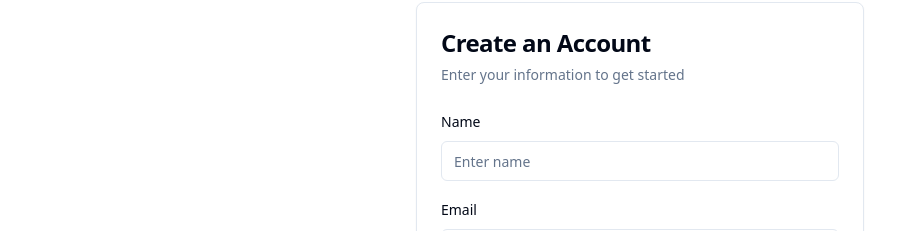
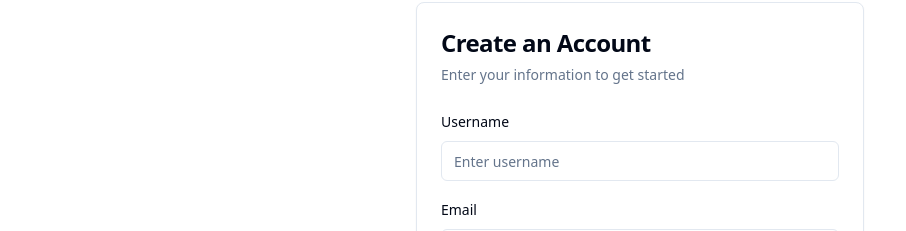
Before and after one commit to hbzhou/course-app, a React (Vite) app in the folder ui/: page /register in a window 1280 px wide. Shown: the part 123-354 px from the top of the page, without its empty margins (0-906 px from the left). Built offline with nearby package versions, Linux system fonts and the light colour scheme; no server answers.

Commit message:
fix: align registration form field name with backend (name → username)

```diff
--- a/ui/src/api/authApi.ts
+++ b/ui/src/api/authApi.ts
@@ -7,7 +7,7 @@ export interface LoginRequest {
 }
 
 export interface RegisterRequest {
-  name: string;
+  username: string;
   email: string;
   password: string;
 }
--- a/ui/src/pages/auth/Registration.tsx
+++ b/ui/src/pages/auth/Registration.tsx
@@ -44,13 +44,13 @@ const Registration = () => {
               </div>
             )}
             <div className="space-y-2">
-              <Label htmlFor="name">Name</Label>
+              <Label htmlFor="username">Username</Label>
               <Input
-                id="name"
-                placeholder="Enter name"
-                {...register("name", { required: true })}
+                id="username"
+                placeholder="Enter username"
+                {...register("username", { required: true })}
               />
-              {errors.name && <span className="text-sm text-destructive">This field is required</span>}
+              {errors.username && <span className="text-sm text-destructive">This field is required</span>}
             </div>
             <div className="space-y-2">
               <Label htmlFor="email">Email</Label>
```
Also changed, not shown: 1 other file (tests, documents, lock files or other folders).
